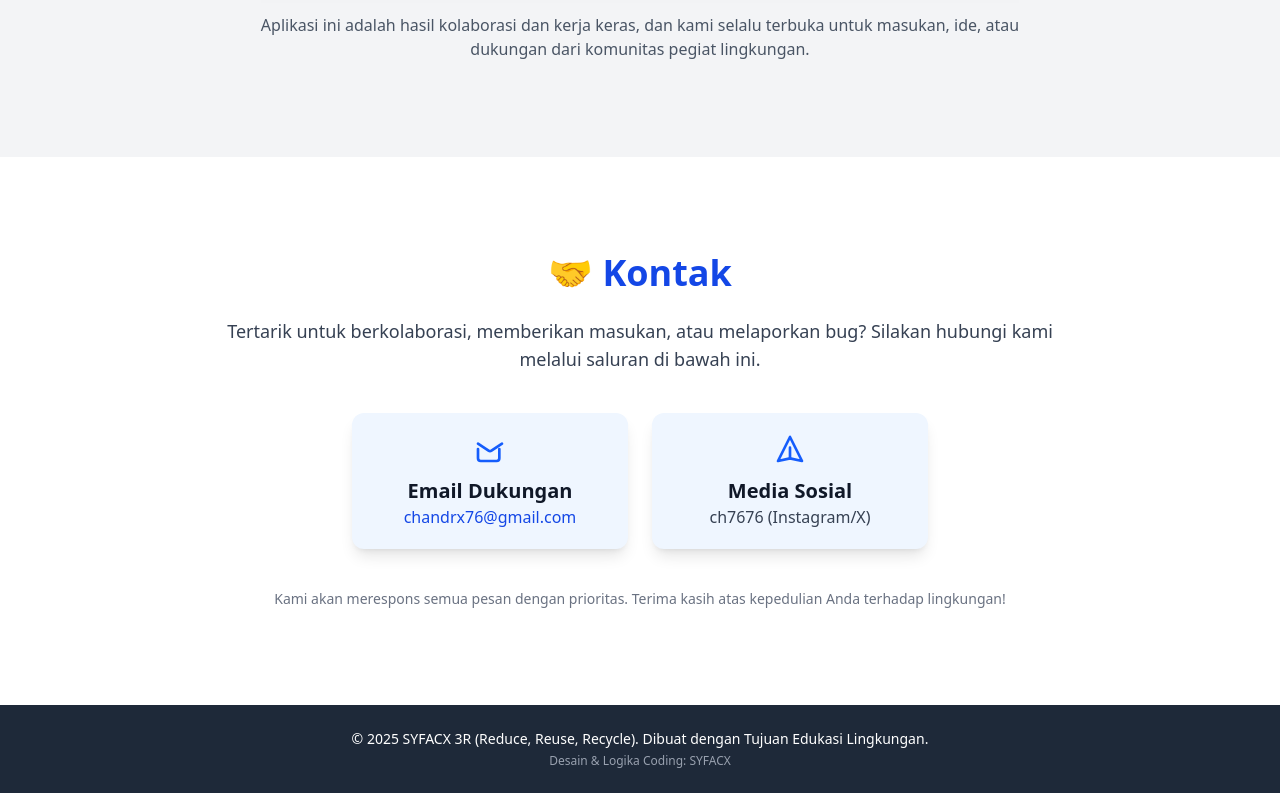
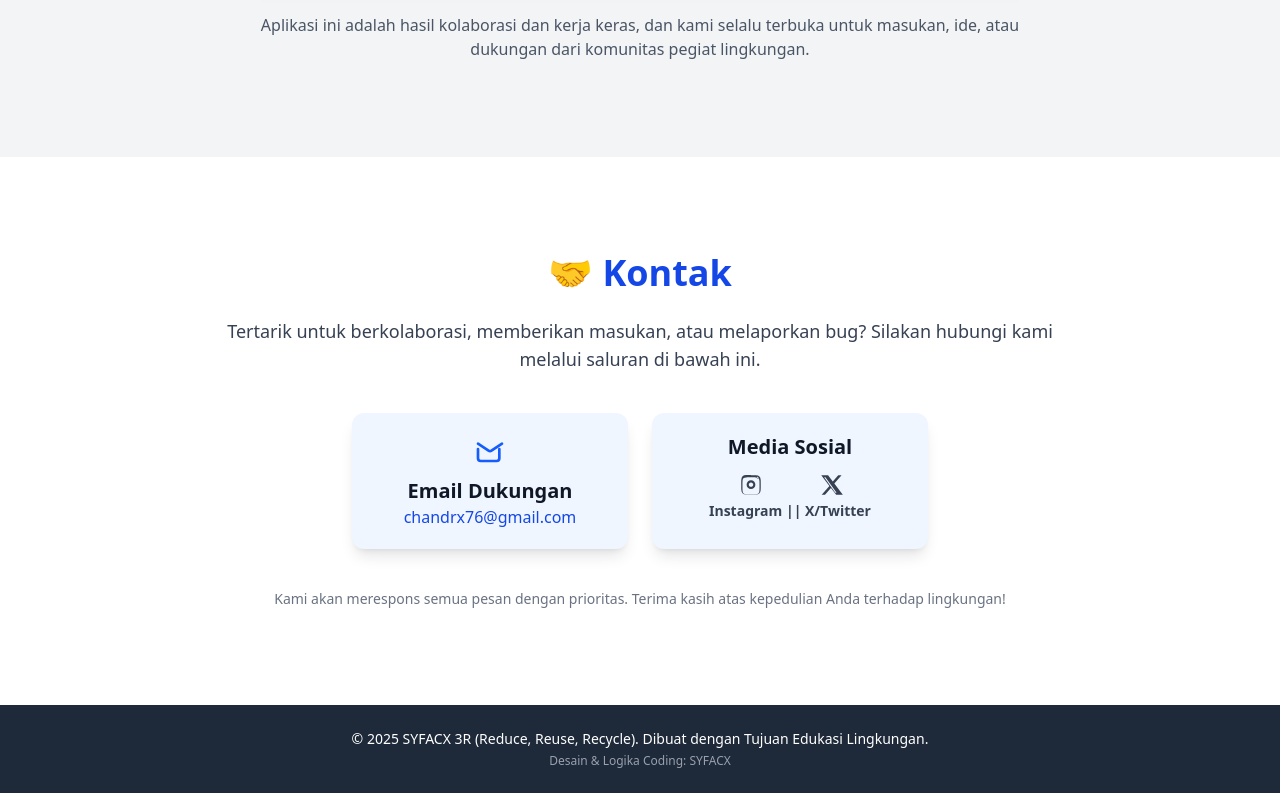
Before and after one commit to ChXz-pkl/R3-CHX, a website with bundled scripts: page index.html in a window 1280 px wide. Shown: the part 4947-5740 px from the top of the page. Built offline with nearby package versions, Linux system fonts and the light colour scheme; files whose address does not match are found by name.

Commit message:
Add files via upload

```diff
--- a/index.html
+++ b/index.html
@@ -537,13 +537,27 @@
 
                 <div
                     class="p-5 bg-blue-50 dark:bg-blue-900 rounded-xl shadow-lg hover:shadow-xl transition duration-300">
-                    <svg class="w-8 h-8 text-blue-600 dark:text-blue-400 mx-auto mb-3" fill="none" stroke="currentColor"
-                        viewBox="0 0 24 24" xmlns="http://www.w3.org/2000/svg">
-                        <path stroke-linecap="round" stroke-linejoin="round" stroke-width="2"
-                            d="M12 19l9 2-9-18-9 18 9-2zm0 0v-8"></path>
-                    </svg>
-                    <h4 class="text-xl font-bold text-gray-900 dark:text-white">Media Sosial</h4>
-                    <p class="text-md text-gray-700 dark:text-gray-300">ch7676 (Instagram/X)</p>
+                    <h4 class="text-xl font-bold text-gray-900 dark:text-white mb-3">Media Sosial</h4>
+
+                    <div class="flex justify-center space-x-4">
+                        <a href="https://www.instagram.com/ch7676" target="_blank" rel="noopener noreferrer"
+                            class="text-gray-700 dark:text-gray-300 hover:text-blue-600 dark:hover:text-blue-400 transition duration-300 group flex flex-col items-center">
+                            <svg class="w-6 h-6 mb-1" fill="currentColor" viewBox="0 0 24 24">
+                                <path
+                                    d="M12 2.163c3.204 0 3.584.012 4.85.07 3.252.148 4.69 1.455 4.837 4.707.058 1.267.069 1.647.069 4.849 0 3.203-.012 3.584-.069 4.849-.147 3.252-1.585 4.706-4.837 4.837-1.266.058-1.647.069-4.849.069-3.203 0-3.584-.012-4.849-.069-3.252-.147-4.69-1.585-4.849-4.837-.058-1.267-.069-1.647-.069-4.849 0-3.203.012-3.584.069-4.849.148-3.252 1.585-4.69 4.849-4.837 1.266-.058 1.647-.069 4.849-.069zm0 2.163c-3.17 0-3.486.012-4.757.071-2.731.125-3.578.966-3.693 3.693-.059 1.271-.071 1.587-.071 4.757s.012 3.486.071 4.757c.115 2.727.962 3.568 3.693 3.693 1.271.059 1.587.071 4.757.071s3.486-.012 4.757-.071c2.731-.125 3.578-.966 3.693-3.693.059-1.271.071-1.587.071-4.757s-.012-3.486-.071-4.757c-.115-2.727-.962-3.568-3.693-3.693-1.271-.059-1.587-.071-4.757-.071zm0 2.916c2.427 0 4.391 1.964 4.391 4.391s-1.964 4.391-4.391 4.391-4.391-1.964-4.391-4.391 1.964-4.391 4.391-4.391zm0 2.163c-1.237 0-2.228.991-2.228 2.228s.991 2.228 2.228 2.228 2.228-.991 2.228-2.228-.991-2.228-2.228-2.228zm6.551-5.617c-.477 0-.854.377-.854.847 0 .469.377.847.854.847.476 0 .854-.377.854-.847 0-.47-.378-.847-.854-.847z" />
+                            </svg>
+                            <span class="text-sm font-semibold group-hover:underline">Instagram |</span>
+                        </a>
+
+                        <a href="https://x.com/ch7676" target="_blank" rel="noopener noreferrer"
+                            class="text-gray-700 dark:text-gray-300 hover:text-blue-600 dark:hover:text-blue-400 transition duration-300 group flex flex-col items-center">
+                            <svg class="w-6 h-6 mb-1" fill="currentColor" viewBox="0 0 24 24">
+                                <path
+                                    d="M18.244 2.25h3.308l-7.227 8.261 8.503 11.24H16.17l-5.214-6.817L4.99 21.75H1.68l7.73-8.835L1.254 2.25H8.08l4.719 6.237L18.244 2.25zm-2.917 17.513h1.273L5.415 4.195H4.142l11.185 15.568z" />
+                            </svg>
+                            <span class="text-sm font-semibold group-hover:underline">| X/Twitter</span>
+                        </a>
+                    </div>
                 </div>
             </div>
 
```
